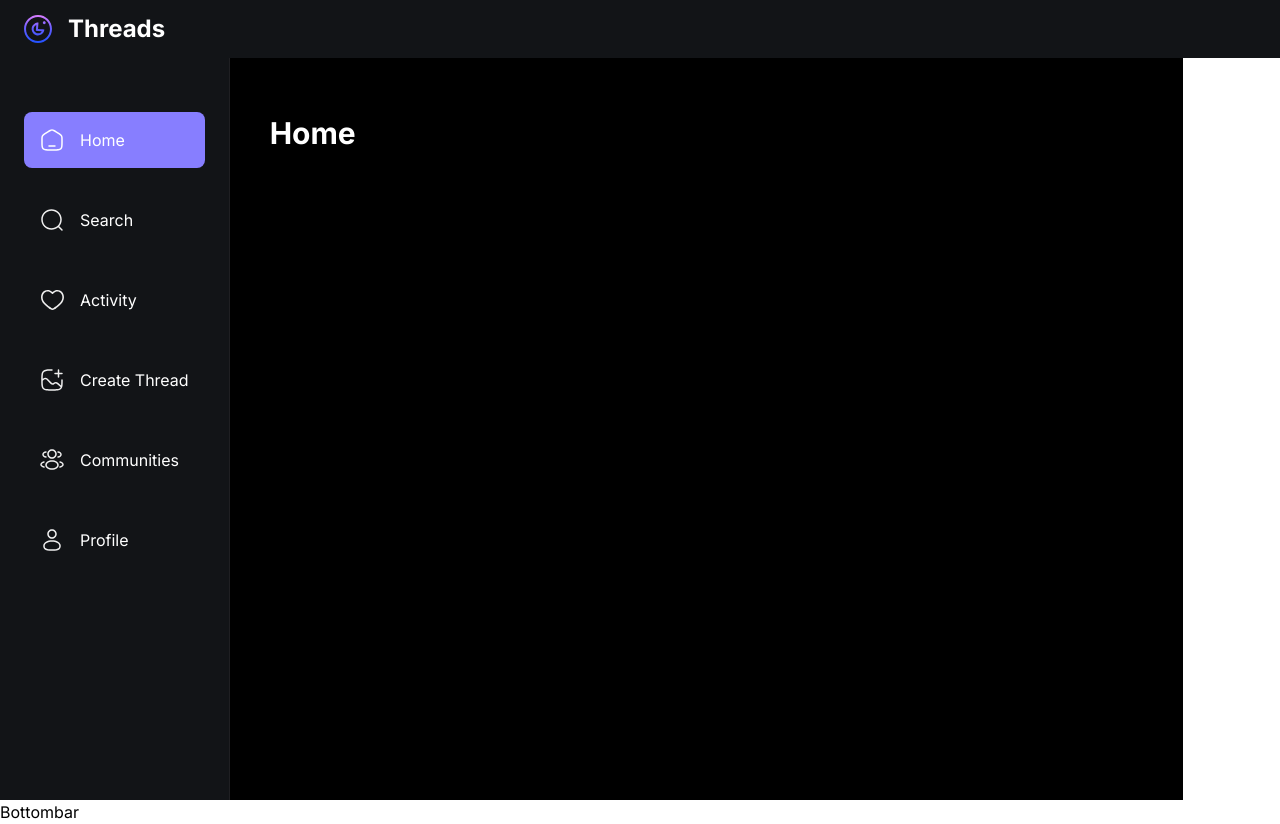
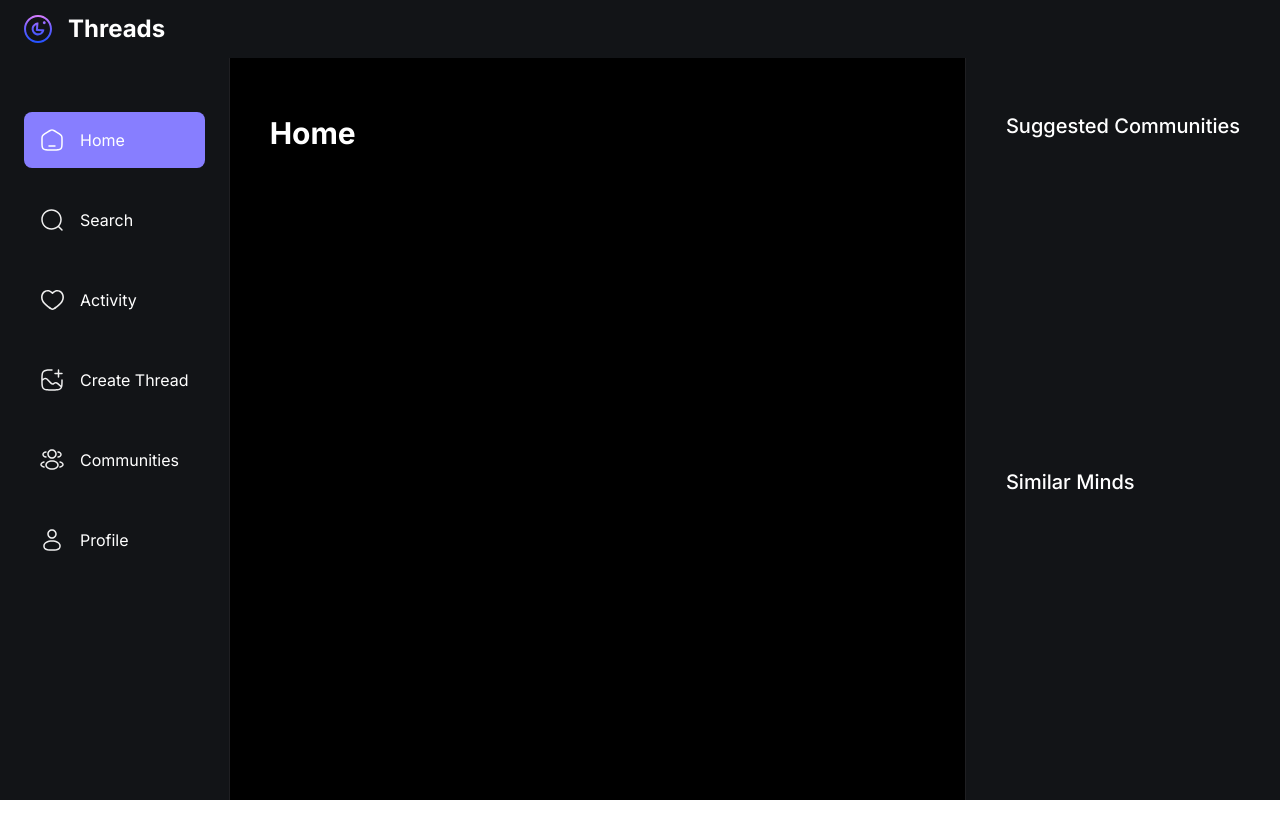
Before and after one commit to safifis/Threads, a Next.js app: page / in a window 1280 px wide. After the commit the page ends 800 px from the top, so only its background shows below. Built offline with nearby package versions, Linux system fonts and the light colour scheme; no server answers.

Commit message:
Setup bottom nav bar and right side bar

```diff
--- a/components/shared/Bottombar.tsx
+++ b/components/shared/Bottombar.tsx
@@ -1,5 +1,45 @@
+"use client";
+
+import Image from "next/image";
+import Link from "next/link";
+import { usePathname } from "next/navigation";
+
+import { sidebarLinks } from "@/constants";
+
 function Bottombar() {
-    return <h1>Bottombar</h1>
+  const pathname = usePathname();
+
+  return (
+    <section className='bottombar'>
+      <div className='bottombar_container'>
+        {sidebarLinks.map((link) => {
+          const isActive =
+            (pathname.includes(link.route) && link.route.length > 1) ||
+            pathname === link.route;
+
+          return (
+            <Link
+              href={link.route}
+              key={link.label}
+              className={`bottombar_link ${isActive && "bg-primary-500"}`}
+            >
+              <Image
+                src={link.imgURL}
+                alt={link.label}
+                width={16}
+                height={16}
+                className='object-contain'
+              />
+
+              <p className='text-subtle-medium text-light-1 max-sm:hidden'>
+                {link.label.split(/\s+/)[0]}
+              </p>
+            </Link>
+          );
+        })}
+      </div>
+    </section>
+  );
 }
 
 export default Bottombar;
--- a/components/shared/Rightsidebar.tsx
+++ b/components/shared/Rightsidebar.tsx
@@ -1,5 +1,17 @@
-function RightSidebar() {
-    return <h1>RightSidebar</h1>
+async function RightSidebar() {
+  return (
+    <section className='custom-scrollbar rightsidebar'>
+      <div className='flex flex-1 flex-col justify-start'>
+        <h3 className='text-heading4-medium text-light-1'>
+          Suggested Communities
+        </h3>
+      </div>
+
+      <div className='flex flex-1 flex-col justify-start'>
+        <h3 className='text-heading4-medium text-light-1'>Similar Minds</h3>
+      </div>
+    </section>
+  );
 }
 
 export default RightSidebar;
```
